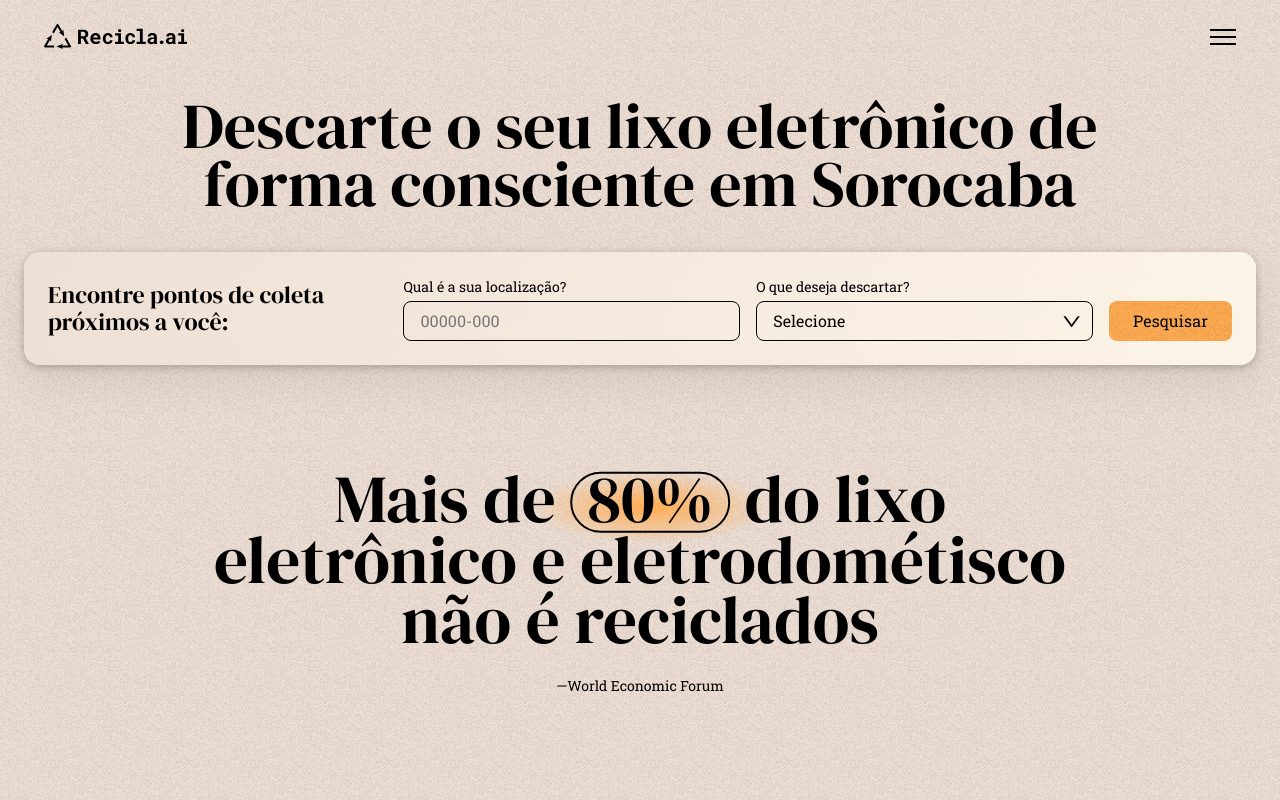
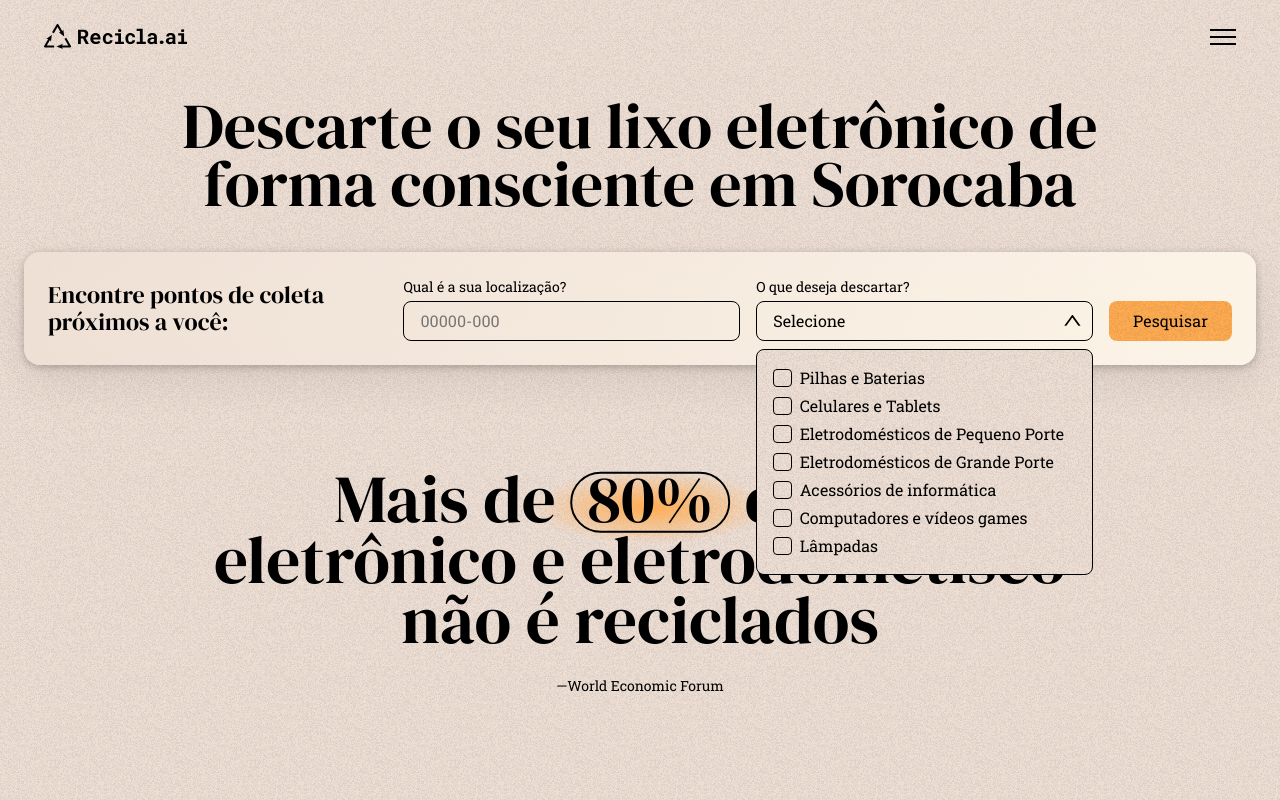
Before and after one commit to facens-fcc/recicla-ai-spring-boot, a React (Vite) app: page / in a window 1280 px wide. Shown: the top 800 px of the page. Built offline with nearby package versions, Linux system fonts and the light colour scheme.

Commit message:
Add checkbox style

```diff
--- a/src/components/Search/Search.jsx
+++ b/src/components/Search/Search.jsx
@@ -9,7 +9,7 @@ const Search = ({ userZipCode = '', userSelectedCategories = [] }) => {
   const dropdownButtonRef = React.useRef();
   const zipCodeRef = React.useRef();
 
-  const [isDropdownOpen, setDropdownOpen] = useState(false);
+  const [isDropdownOpen, setDropdownOpen] = useState(true);
 
   const [zipCode, setZipCode] = useState(userZipCode);
   const [isZipCodeValid, setZipCodeValid] = useState(false);
@@ -181,8 +181,9 @@ const Search = ({ userZipCode = '', userSelectedCategories = [] }) => {
             </button>
             <div className="dropdownContent" aria-hidden={!isDropdownOpen} aria-labelledby="dropdown-button" id="dropdown-content" role="dialog">
               {categories.map(({ id, label }) => (
-                <div className="field" key={id}>
-                  <input type="checkbox" name={label} id={id} onChange={handleCheckboxChange} />
+                <div className="checkbox" key={id}>
+                  <input className="checkbox__input visually-hidden" type="checkbox" name={label} id={id} onChange={handleCheckboxChange} />
+                  <div className="checkbox__mark"></div>
                   <label htmlFor={id}>{label}</label>
                 </div>
               ))}
--- a/src/index.css
+++ b/src/index.css
@@ -99,6 +99,7 @@ a {
   --spacing-xxl: 6.5rem;
   --side-padding: 1.5rem;
 
+  --radius-sm: 0.25rem;
   --radius-md: 0.5rem;
   --radius-lg: 1rem;
 
@@ -233,6 +234,47 @@ strong {
 
 .display--large {
   font-size: clamp(4rem, -1rem + 10vw, 10rem);
+}
+
+.display__hightlight {
+  position: relative;
+  display: inline-flex;
+  align-items: center;
+  align-content: center;
+  padding: 0 0.25em;
+}
+
+.display__hightlight::before,
+.display__hightlight::after {
+  content: '';
+  position: absolute;
+}
+
+.display__hightlight::before {
+  border: 2px solid var(--color-black);
+  border-radius: 100rem;
+
+  width: 100%;
+  height: 100%;
+  margin: auto;
+
+  top: 55%;
+  left: 50%;
+  z-index: 1;
+  transform: translate(-50%, -50%);
+}
+
+.display__hightlight::after {
+  background: radial-gradient(50% 50% at 50% 50%, #ffac52 0%, rgba(255, 172, 82, 0) 99.99%, rgba(255, 172, 82, 0) 100%);
+
+  width: 150%;
+  height: 120%;
+  margin: 0.5rem auto;
+
+  top: 50%;
+  left: 50%;
+  z-index: -1;
+  transform: translate(-50%, -50%);
 }
 
 @media (max-width: 25rem) {
@@ -406,6 +448,58 @@ strong {
   }
 }
 
-/**
- *
- */
+.checkbox {
+  cursor: pointer;
+  font-size: var(--text-md);
+  user-select: none;
+  position: relative;
+
+  display: flex;
+  gap: var(--spacing-xs);
+  align-items: center;
+}
+
+.checkbox + .checkbox {
+  margin-top: var(--spacing-xxs);
+}
+
+.checkbox__mark {
+  border: 1px solid var(--color-black);
+  border-radius: var(--radius-sm);
+  height: 1.15em;
+  width: 1.15em;
+
+  position: relative;
+  top: 0;
+  left: 0;
+
+  transition: background 0.3s;
+}
+
+.checkbox__input:checked ~ .checkbox__mark {
+  background: var(--bg-orange-noise);
+}
+
+/* Create the checkmark/indicator (hidden when not checked) */
+.checkbox__mark:after {
+  content: '';
+  display: none;
+  position: absolute;
+}
+
+/* Show the checkmark when checked */
+.checkbox__input:checked ~ .checkbox__mark:after {
+  display: block;
+}
+
+/* Style the checkmark/indicator */
+.checkbox .checkbox__mark:after {
+  border: solid currentColor;
+  border-width: 0 0.09em 0.09em 0;
+  width: 0.25em;
+  height: 0.5em;
+
+  left: 0.45em;
+  top: 0.25em;
+  transform: rotate(45deg);
+}
--- a/src/pages/Home/Home.jsx
+++ b/src/pages/Home/Home.jsx
@@ -16,7 +16,7 @@ const Home = () => {
       <section className={style.whyRecycle} id="por-que-reciclar">
         <figure className={style.whyRecycle__quote}>
           <blockquote className={`${style.whyRecycle__quote__content} display display--medium`} cite="https://www.theworldcounts.com/challenges/waste/electronic-waste-facts">
-            Mais de <span className={style.whyRecycle__quote__highlight}>80%</span> do lixo eletrônico e eletrodométisco não é reciclados
+            Mais de <span className="display__hightlight">80%</span> do lixo eletrônico e eletrodométisco não é reciclados
           </blockquote>
           <figcaption className={style.whyRecycle__quote__source}>
             —<cite>World Economic Forum</cite>
```
